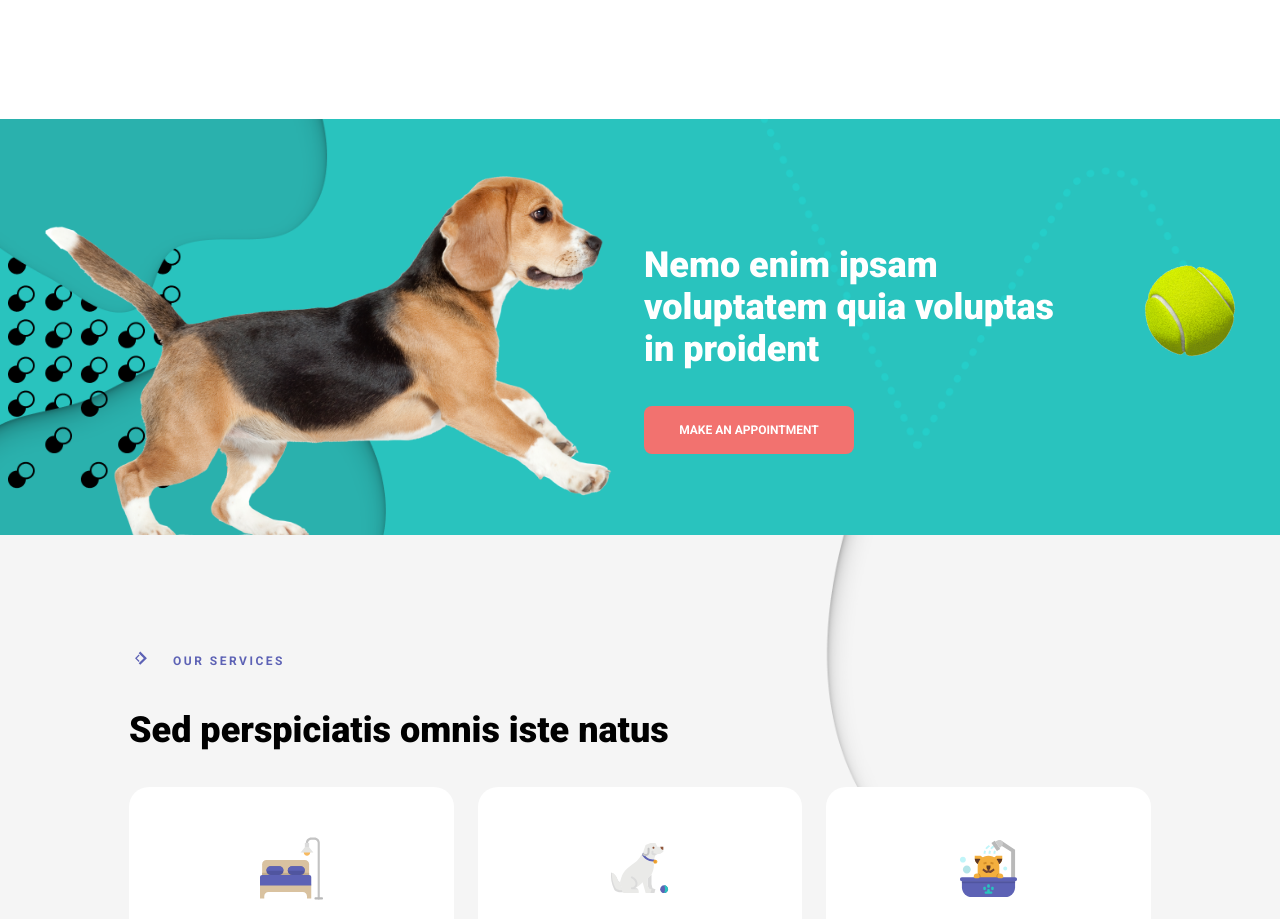
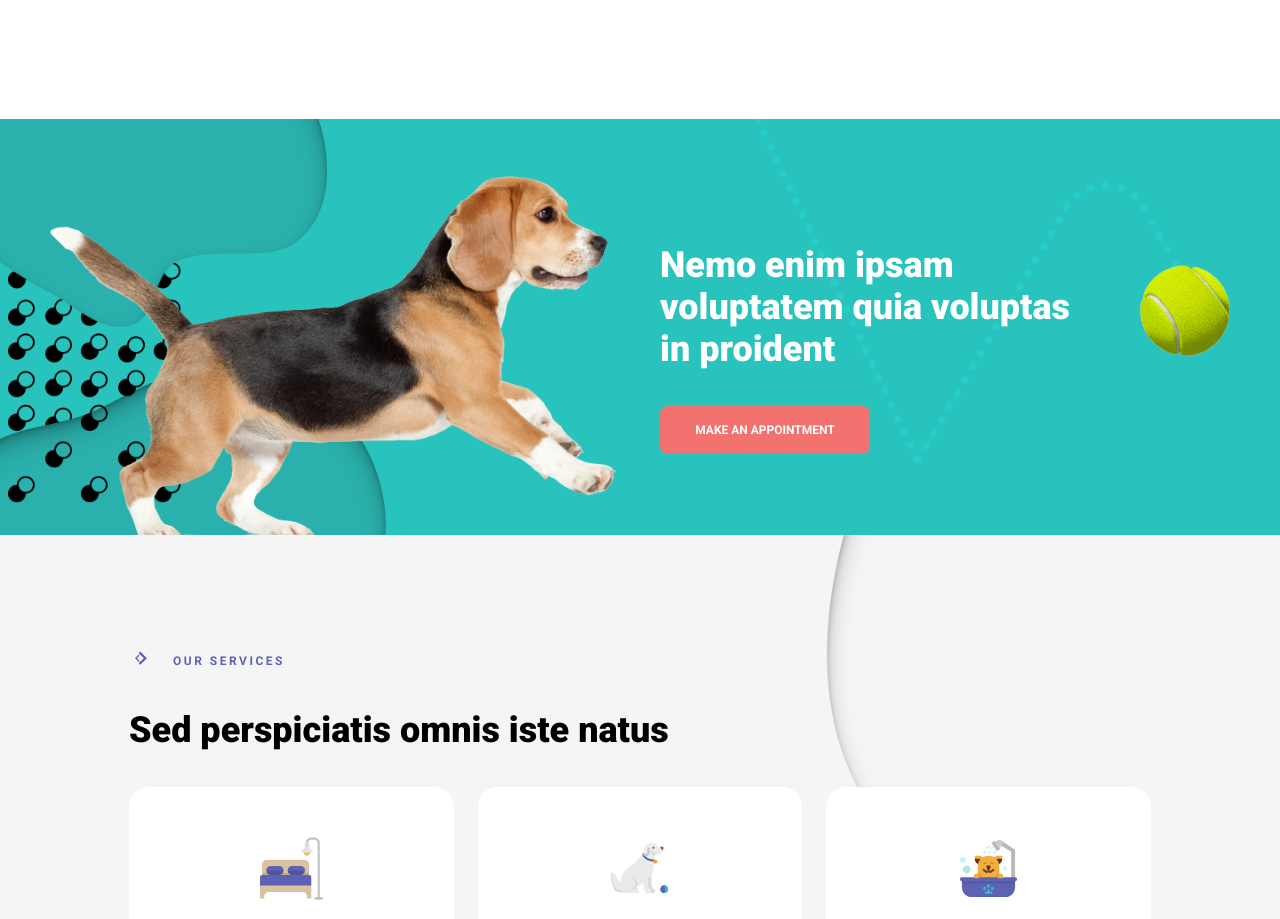
Before and after one commit to AntoninaVi/Task3_Doggie-Daycare, a plain HTML site: page index.html in a window 1280 px wide. Shown: the part 1643-2562 px from the top of the page. Drawn offline with Linux system fonts and the light colour scheme.

Commit message:
bg-position

```diff
--- a/style.css
+++ b/style.css
@@ -554,7 +554,6 @@ body {
 .wrapper-ball {
     background-image: url(img/bg-promiss.png);
     background-repeat: no-repeat;
-    background-position: center;
     background-size: cover;
     padding-top: 44px;
 }
@@ -567,7 +566,7 @@ body {
     display: flex;
     align-items: center;
     justify-content: space-around;
-    width: 1345px;
+    max-width: 1345px;
     max-width: 100%;
     margin-left: auto;
     margin-right: auto;
@@ -610,9 +609,9 @@ body {
 }
 .img__tennis-ball {
     position: relative;
-    left: 5vw;
+    left: 5w;
     bottom: 3vw;
-    margin-left: 32px;
+
 }
 @media all and (max-width: 1285px) {
     .img__tennis-ball {
```
